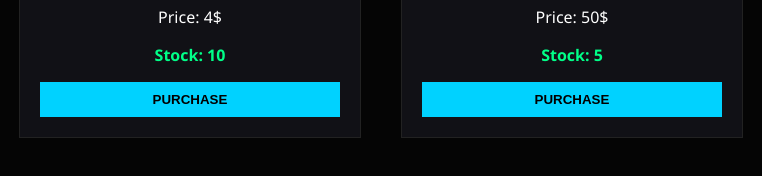
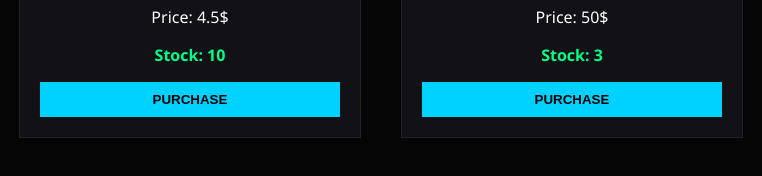
Before and after one commit to volcanopando-pixel/FLASH-STORE, a plain HTML site: page index.html in a window 1280 px wide. Both pictures are taken after a click on the button "SAB PRODUCTS". Shown: the part 425-601 px from the top of the page, 279-1041 px from the left. Drawn offline with Linux system fonts and the light colour scheme.

Commit message:
FLASH STORE

```diff
--- a/index.html
+++ b/index.html
@@ -164,7 +164,7 @@ body, html {
         <div class="product-box">
             <img src="https://tr.rbxcdn.com/180DAY-9515ea71465dcb6054c371352bb1a5be/420/420/BackAccessory/Webp/noFilter">
             <h3>GARAMA & MADUNDUNG</h3>
-            <p>Price: 4$</p>
+            <p>Price: 4.5$</p>
             <p id="stock1"></p>
             <button class="buy-btn" onclick="openPage('steps')">PURCHASE</button>
         </div>
@@ -220,7 +220,7 @@ function closePage(id){ document.getElementById(id).style.display='none'; }
 
 function loadStock(){
     let s1 = localStorage.getItem("stock1") || 10;
-    let s2 = localStorage.getItem("stock2") || 5;
+    let s2 = localStorage.getItem("stock2") || 3;
 
     updateStock("stock1", s1);
     updateStock("stock2", s2);
```
